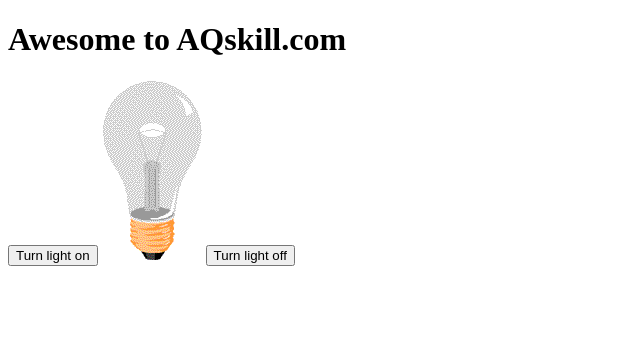
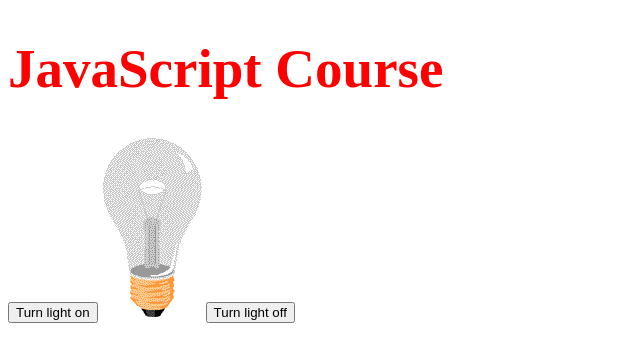
Before and after one commit to adeleyeayodeji/javascript-course, a plain HTML site: page index.html in a window 1280 px wide. Shown: the whole page, without its empty margins (0-640 px from the left). Drawn offline with Linux system fonts and the light colour scheme.

Commit message:
Added styles manipulations

```diff
--- a/index.html
+++ b/index.html
@@ -9,7 +9,6 @@
 <body>
     <h1 id="anything">JavaScript Course</h1>
 
-
     <button onclick="document.getElementById('image').src = 'assets/pic_bulbon.gif'">Turn light on</button>
 
     <img src="assets/pic_bulboff.gif" alt="" id="image">
@@ -18,7 +17,13 @@
 
 
    <script>
-    document.getElementById("anything").innerHTML = "Awesome to AQskill.com";
+    // document.getElementById("anything").innerHTML = "Awesome to AQskill.com";
+
+    document.getElementById("anything").style.fontSize = "55px";
+    //change color
+    document.getElementById("anything").style.color = "red";
+    //hide element
+    document.getElementById("anything").style.display = "block";
    </script>
 </body>
 </html>
```
